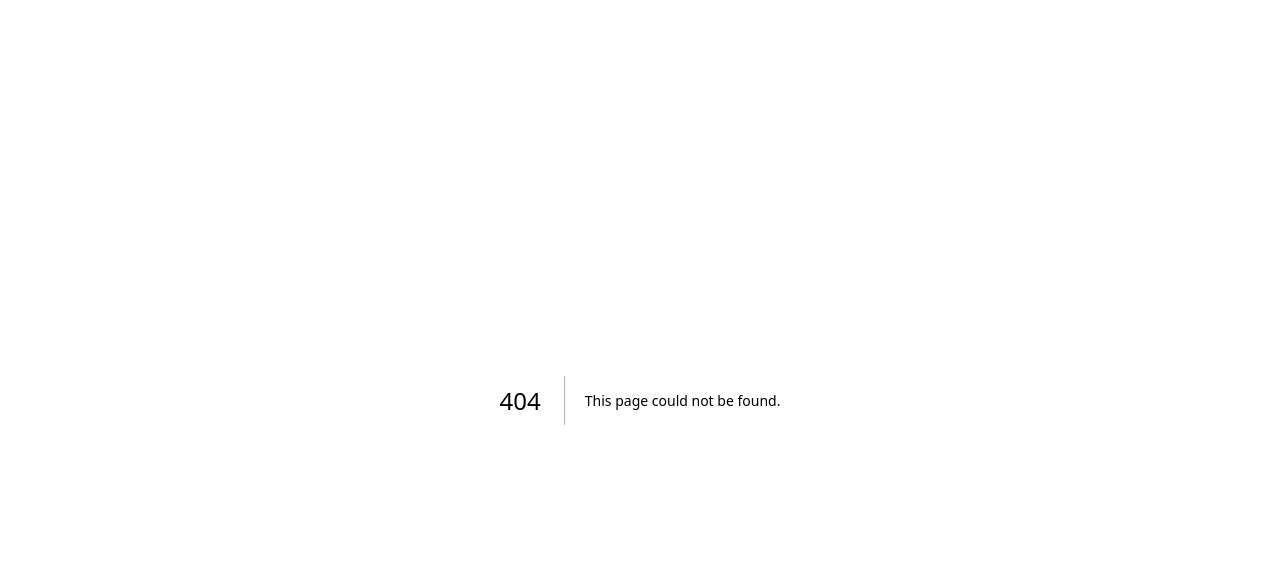
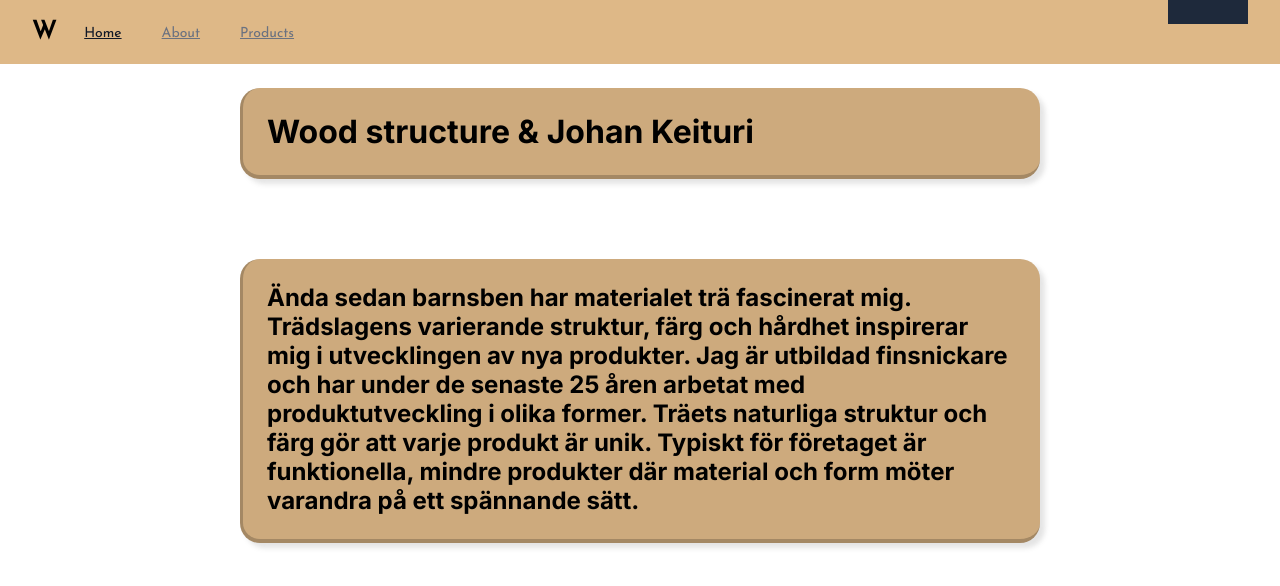
Before and after one commit to HannesNyfelt/woodstructure, a Next.js app: page /about in a window 1280 px wide. Before the commit this address had no page. Shown: the top 586 px of the page. Built offline with nearby package versions, Linux system fonts and the light colour scheme.

Commit message:
added en About page

```diff
--- /dev/null
+++ b/src/app/about/page.tsx
@@ -0,0 +1,23 @@
+import TopDiv from "@/components/TopDiv";
+
+export default function About() {
+    return (
+        <div>
+            <TopDiv></TopDiv>
+            <div id="about">
+                <div className="text">
+                    <h1>
+                        Wood structure & Johan Keituri
+                    </h1>
+                </div>
+                <div className="text">
+                    <h2>
+                        Ända sedan barnsben har materialet trä fascinerat mig. Trädslagens varierande struktur, färg och hårdhet inspirerar mig i utvecklingen av nya produkter. Jag är utbildad finsnickare och har under de senaste 25 åren arbetat med produktutveckling i olika former.
+                        Träets naturliga struktur och färg gör att varje produkt är unik. Typiskt för företaget är funktionella, mindre produkter där material och form möter varandra på ett spännande sätt.
+                    </h2>
+                </div>
+            </div>
+        </div>
+    )
+
+}
--- a/src/app/globals.css
+++ b/src/app/globals.css
@@ -9,11 +9,10 @@
 }
 
 #TopDiv {
+    float: top;
     width: 100%;
     background-color: #deb887;
-    display: flex;
-    align-items: center;
-    justify-content: space-evenly;
+    font-family: "Josefin Sans", sans-serif;
     position: fixed;
 }
 
@@ -25,6 +24,14 @@
     height: 100vh;
     background-image: url("/images/header_1.jpg");
     background-size: cover;
+}
+
+#about {
+    display: flex;
+    align-items: center;
+    justify-content: center;
+    flex-direction: column;
+    padding-top: 3rem;
 }
 
 #main2 {
--- a/src/components/TopDiv.tsx
+++ b/src/components/TopDiv.tsx
@@ -12,15 +12,13 @@ export default function Example() {
         <Disclosure as="nav" className="bg-white shadow">
             {({ open }) => (
                 <>
-                    <div className="mx-auto max-w-7xl px-4 sm:px-6 lg:px-8">
+                    <div id='TopDiv' className="mx-auto max-w-7xl px-4 sm:px-6 lg:px-8">
                         <div className="flex h-16 justify-between">
                             <div className="flex">
                                 <div className="flex flex-shrink-0 items-center">
-                                    <img
-                                        className="h-8 w-auto"
-                                        src="https://tailwindui.com/img/logos/mark.svg?color=indigo&shade=600"
-                                        alt="Your Company"
-                                    />
+                                    <h1>
+                                        W
+                                    </h1>
                                 </div>
                                 <div className="hidden sm:ml-6 sm:flex sm:space-x-8">
                                     {/* Current: "border-indigo-500 text-gray-900", Default: "border-transparent text-gray-500 hover:border-gray-300 hover:text-gray-700" */}
```
